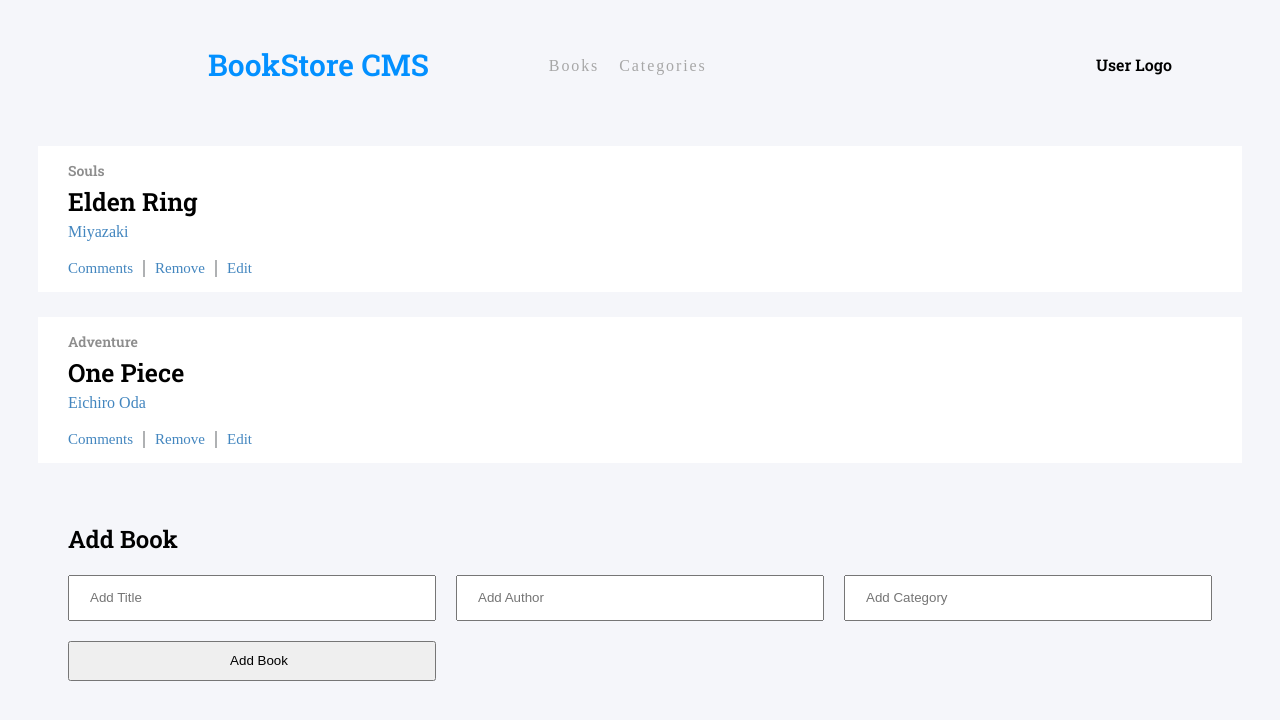
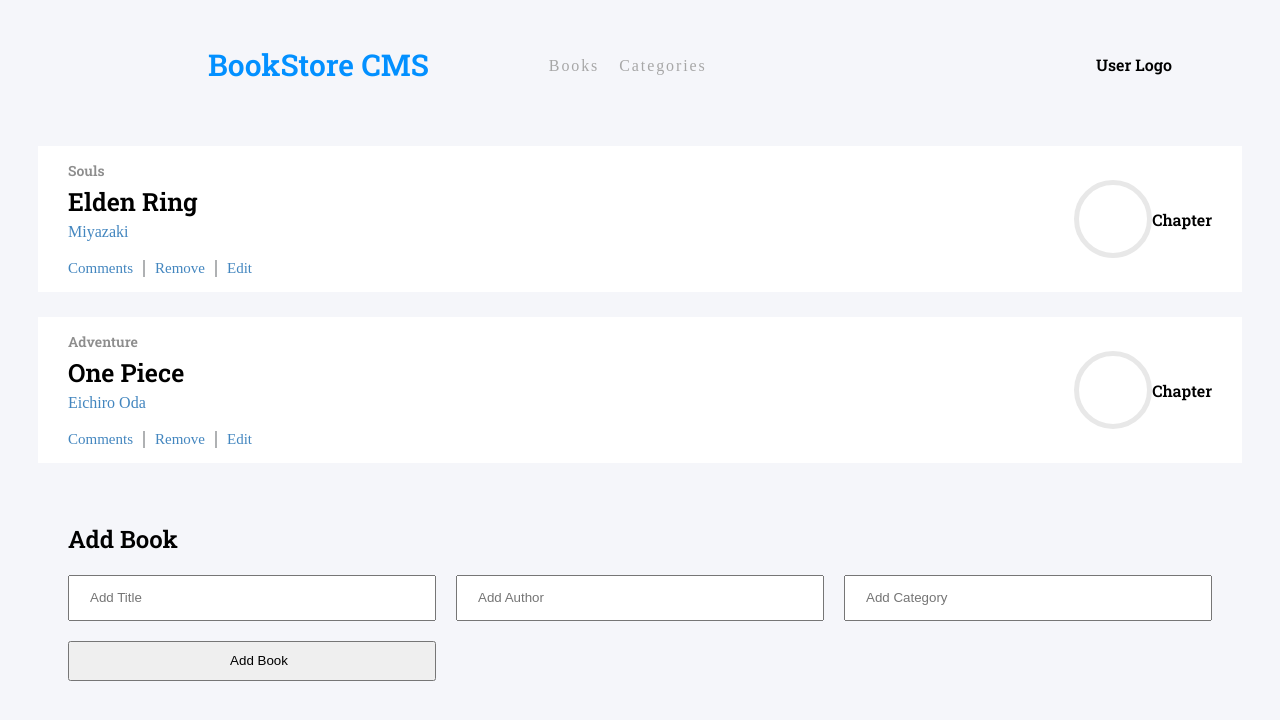
Before and after one commit to rex-9/Bookstore, a React (Create React App) app: page / in a window 1280 px wide. Shown: the top 720 px of the page. Built offline with nearby package versions, Linux system fonts and the light colour scheme; no server answers.

Commit message:
before go to bed

```diff
--- a/src/App.css
+++ b/src/App.css
@@ -34,36 +34,39 @@
   padding-left: 20px;
 }
 
-#bookCard {
+.bookCard {
+  display: flex;
+  justify-content: space-between;
+  align-items: center;
   padding: 15px 30px 15px 30px;
   margin: 25px 30px 25px 30px;
   background-color: white;
 }
 
-#category {
+.category {
   font-size: 14px;
   color: #8d8d8d;
 }
 
-#title {
+.title {
   padding: 5px 0 0 0;
   font-size: 25px;
   font-weight: bold;
 }
 
-#author {
+.author {
   font-family: 'RobotoSlab-Thin', serif;
   padding: 5px 0 15px 0;
   color: #4386bf;
 }
 
-#comments,
-#remove {
+.comments,
+.remove {
   border: none;
   border-right: 2px solid #afb1b3;
 }
 
-#edit {
+.edit {
   border: none;
 }
 
@@ -73,7 +76,7 @@
   padding-left: 20px;
 }
 
-#bookCard button {
+.bookCard button {
   background: none;
   padding: 0 10px 0 0;
   margin-right: 10px;
@@ -84,8 +87,24 @@
   outline: inherit;
 }
 
-#bookCard button:hover {
+.bookCard button:hover {
   color: #9bb3c6;
+}
+
+.progress {
+  display: flex;
+  align-items: center;
+}
+
+.circle {
+  width: 4.25rem;
+  height: 4.25rem;
+  border: solid 5px #e8e8e8;
+  border-radius: 50%;
+  border-style: solid;
+  border-width: 5px;
+  border-image-source: linear-gradient(to bottom, var(--medium-blue), #379cf6);
+  border-image-slice: 1;
 }
 
 #addBook {
--- a/src/components/Book.js
+++ b/src/components/Book.js
@@ -18,13 +18,19 @@
   };
 
   return (
-    <div id="bookCard">
-      <div id="category">{category}</div>
-      <div id="title">{title}</div>
-      <div id="author">{author}</div>
-      <button id="comments" type="button">Comments</button>
-      <button id="remove" type="button" onClick={clickRemove}>Remove</button>
-      <button id="edit" type="button">Edit</button>
+    <div className="bookCard">
+      <div>
+        <div className="category">{category}</div>
+        <div className="title">{title}</div>
+        <div className="author">{author}</div>
+        <button className="comments" type="button">Comments</button>
+        <button className="remove" type="button" onClick={clickRemove}>Remove</button>
+        <button className="edit" type="button">Edit</button>
+      </div>
+      <div className="progress">
+        <div><div className="circle" /></div>
+        <div>Chapter</div>
+      </div>
     </div>
   );
 };
```
